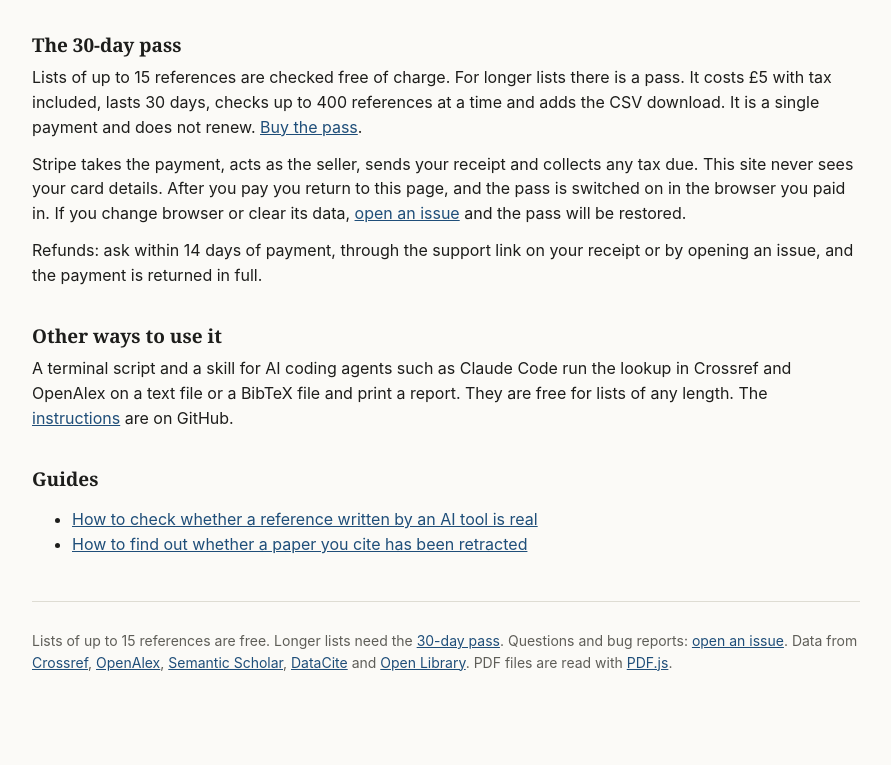
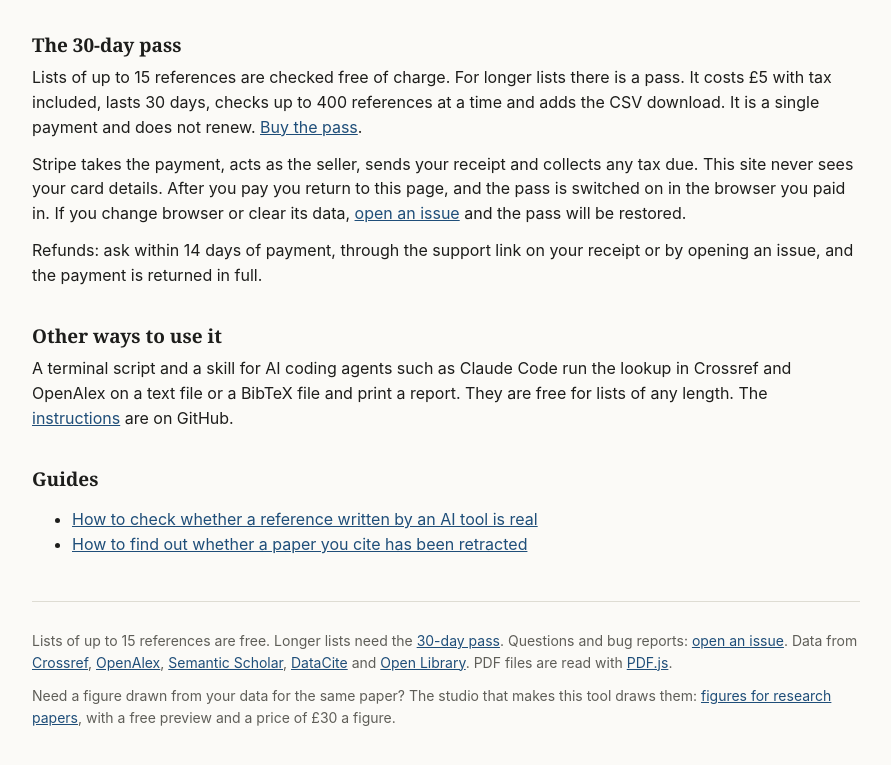
Before and after one commit to fanzemeng31-arch/reference-audit, a plain HTML site: page index.html in a window 1280 px wide. Shown: the part 1816-2581 px from the top of the page, without its empty margins (194-1085 px from the left). Drawn offline with Linux system fonts and the light colour scheme.

Commit message:
Footer: link to the studio's figure service
Co-Authored-By: Claude Fable 5.2 <noreply@anthropic.com>

```diff
--- a/index.html
+++ b/index.html
@@ -127,6 +127,7 @@ footer{margin-top:44px;padding-top:16px;border-top:1px solid var(--line)}
 <footer class="small">
 <p id="passline"></p>
 <p>Lists of up to 15 references are free. Longer lists need the <a href="#pass">30-day pass</a>. Questions and bug reports: <a href="https://github.com/fanzemeng31-arch/reference-audit/issues">open an issue</a>. Data from <a href="https://www.crossref.org/">Crossref</a>, <a href="https://openalex.org/">OpenAlex</a>, <a href="https://www.semanticscholar.org/">Semantic Scholar</a>, <a href="https://datacite.org/">DataCite</a> and <a href="https://openlibrary.org/">Open Library</a>. PDF files are read with <a href="https://mozilla.github.io/pdf.js/">PDF.js</a>.</p>
+<p>Need a figure drawn from your data for the same paper? The studio that makes this tool draws them: <a href="https://fanzemeng31-arch.github.io/plainwork/figures.html">figures for research papers</a>, with a free preview and a price of £30 a figure.</p>
 </footer>
 </main>
 
```
